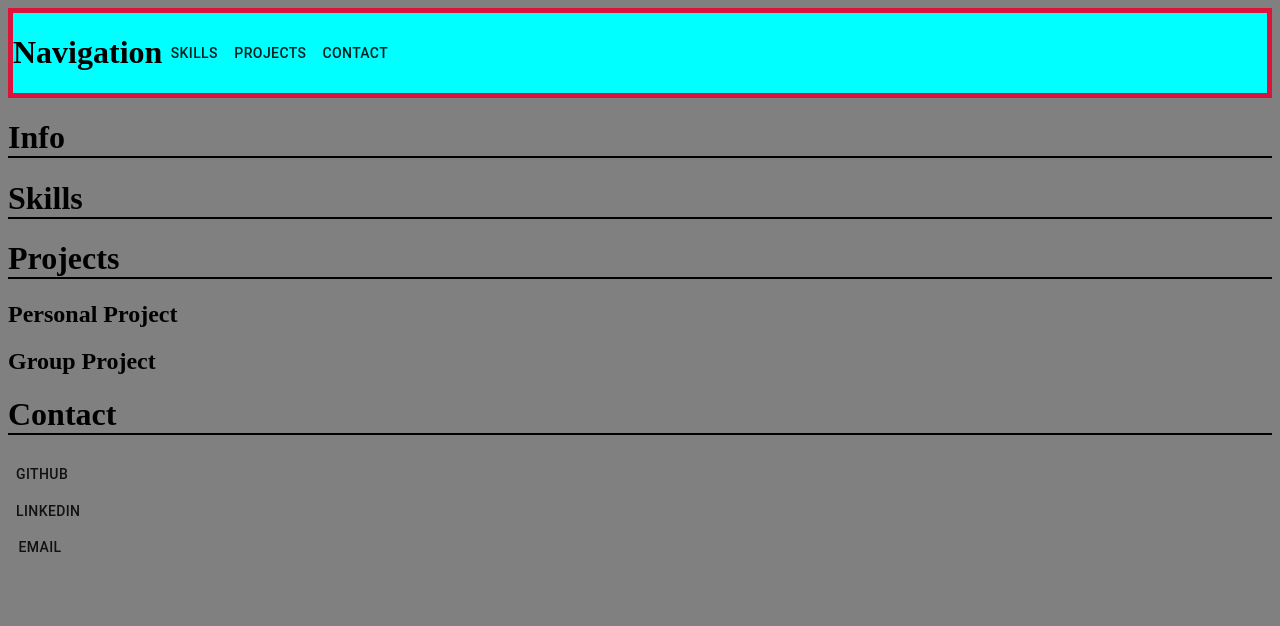
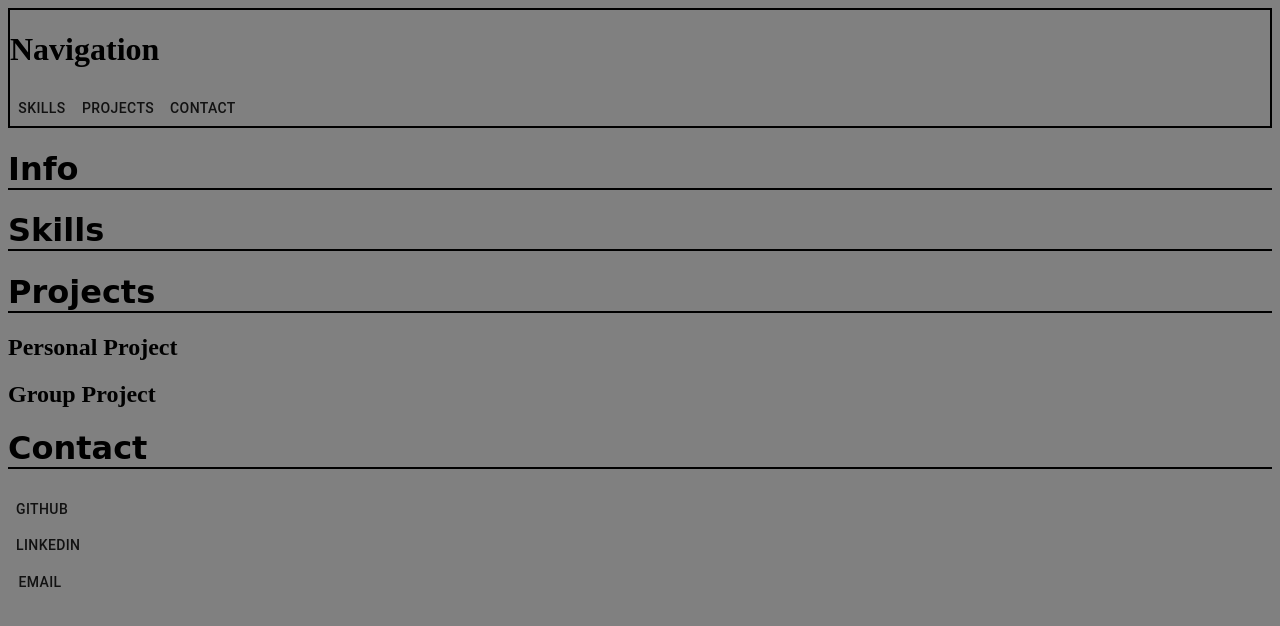
Before and after one commit to DogSniffers/Portfolio, a React (Create React App) app: page / in a window 1280 px wide. Shown: the top 626 px of the page. Built offline with nearby package versions, Linux system fonts and the light colour scheme.

Commit message:
working on sass setup

```diff
--- a/src/Components/Info/Info.css
+++ b/src/Components/Info/Info.css
@@ -5,6 +5,7 @@
 }
 
 .subtitle {
+  font-family: "Comic Sans MS", cursive, sans-serif;
   border-bottom: black 2px solid;
 }
 /*# sourceMappingURL=Info.css.map */
--- a/src/Components/Info/Info.scss
+++ b/src/Components/Info/Info.scss
@@ -1,8 +1,11 @@
+@import '../Sass//mixin';
+
 .info{
     background-color: aqua;
     width: 100vh;
     height: 100vh;
 }
 .subtitle{
+    @include titleText();
     border-bottom: black 2px solid;
 }
--- a/src/Components/Nav/Nav.css
+++ b/src/Components/Nav/Nav.css
@@ -1,11 +1,4 @@
 .navbar {
-  background-color: aqua;
-  border: crimson 5px solid;
-  display: -webkit-box;
-  display: -ms-flexbox;
-  display: flex;
-  position: -webkit-sticky;
-  position: sticky;
-  top: 0px;
+  border: black 2px solid;
 }
 /*# sourceMappingURL=Nav.css.map */
--- a/src/Components/Nav/Nav.scss
+++ b/src/Components/Nav/Nav.scss
@@ -1,7 +1,6 @@
+@import '../Sass//mixin';
+
 .navbar{
-    background-color: aqua;
-    border: crimson 5px solid;
-    display: flex;
-    position: sticky;
-    top: 0px;
+    @include border();
+
 }
```
Also changed, not shown: src/Components/Sass/_mixin.scss (+12 -2 lines), 2 other files (tests, documents, lock files or other folders).
